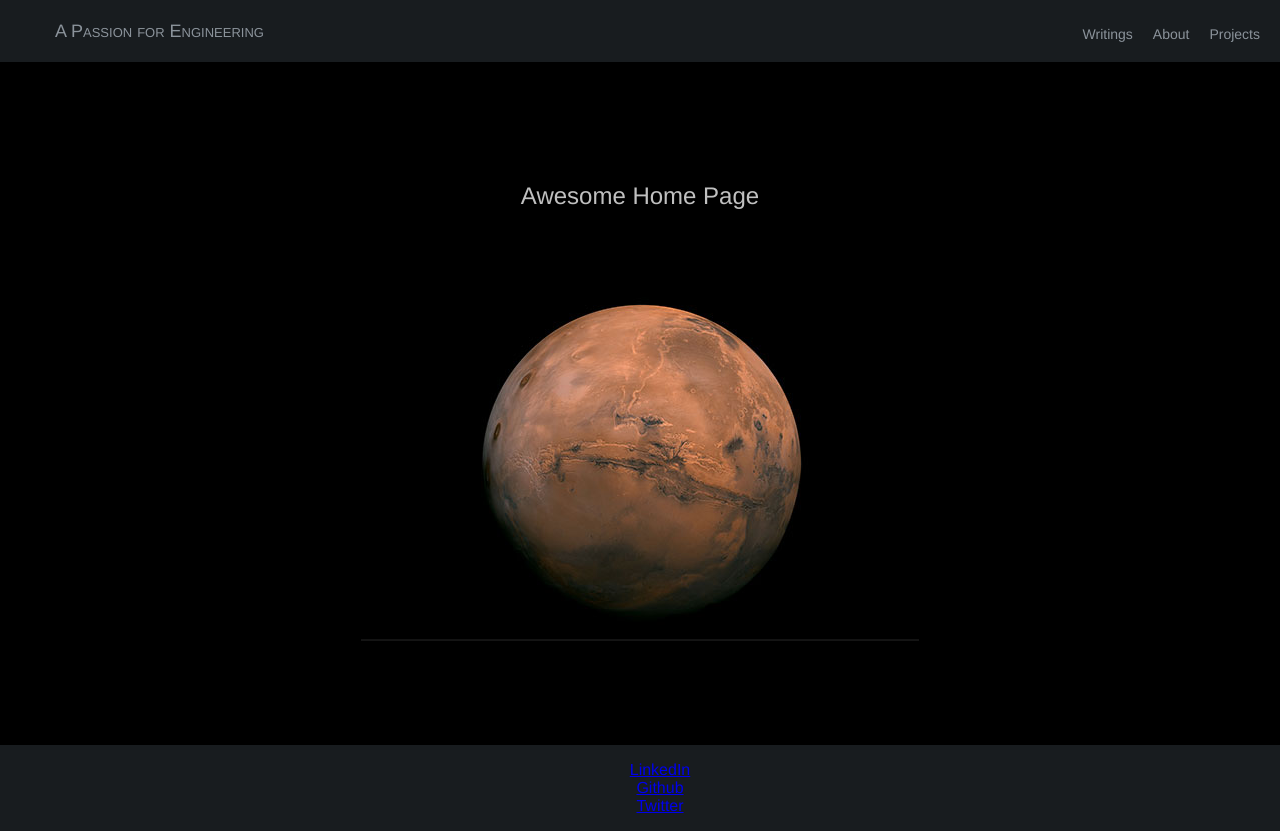
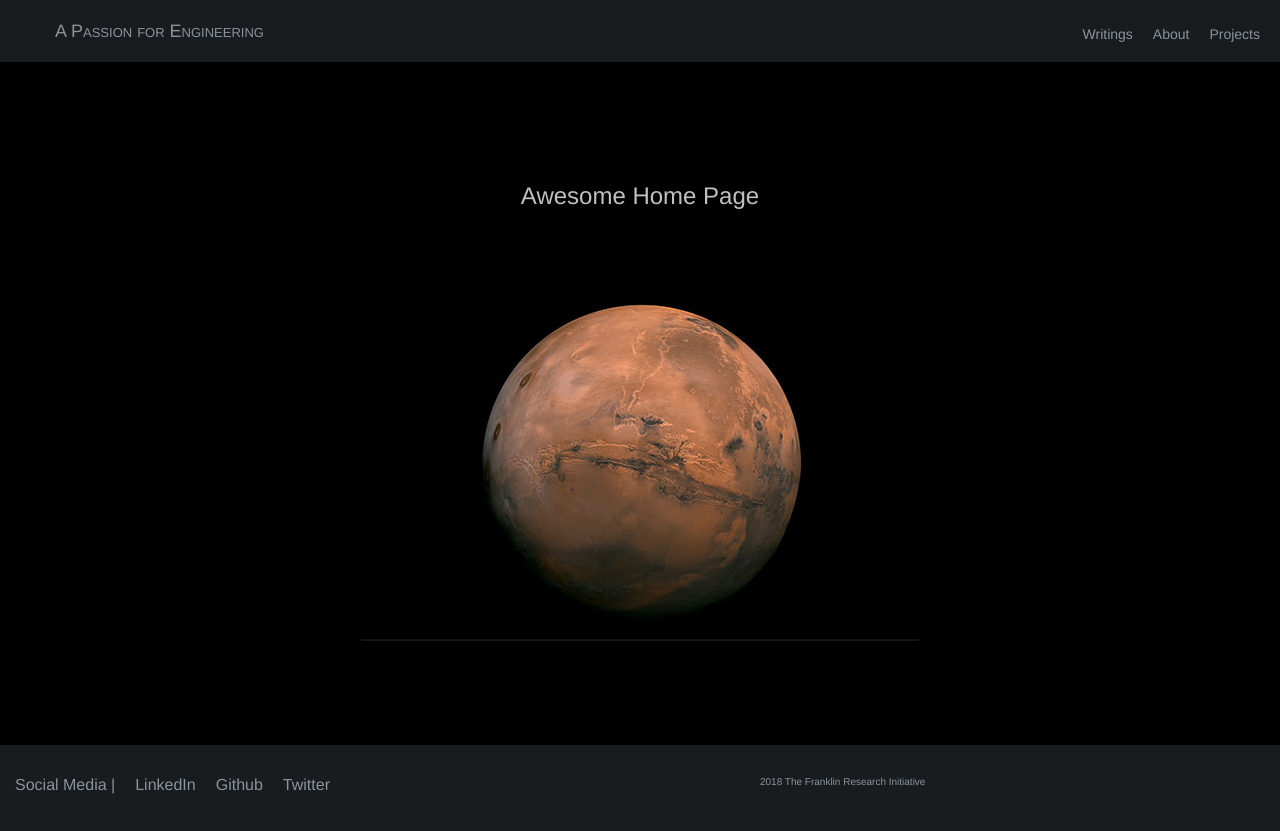
Before and after one commit to dave5801/Portfolio, a React (Create React App) app in the folder portfolio-site/: page / in a window 1280 px wide. Built offline with nearby package versions, Linux system fonts and the light colour scheme.

Commit message:
footer looks nice

```diff
--- a/portfolio-site/src/scenes/home/Footer/footer.css
+++ b/portfolio-site/src/scenes/home/Footer/footer.css
@@ -1,10 +1,33 @@
 .Footer{
+   display: flex;
+}
+
+.Footer-elements-left{
+    padding: 5px;
+    display: flex;
+    list-style: none;
+}
+
+.Footer-elements-left li{
+    padding: 10px;
+}
+
+.social-link{
     font-family: Helvetica;
     font-weight: lighter;
     color: #8b939b;
+    text-decoration: none;
 }
 
-.Footer ul li{
+.Footer-elements-right{
+    margin-left: 400px;
+    padding: 5px;
+    display: flex;
     list-style: none;
-    /*text-decoration: none;*/
+    color: #8b939b;
 }
+
+.Footer-elements-right li{
+    font-size: 10px;
+    padding: 10px;
+}
--- a/portfolio-site/src/scenes/home/Footer/footer.js
+++ b/portfolio-site/src/scenes/home/Footer/footer.js
@@ -8,14 +8,15 @@ class Footer extends Component {
     return (
         <Router>
             <div className="Footer">
-                <ul>
-                    <li><Link to="/">LinkedIn</Link></li>
-                    <li><Link to="/">Github</Link></li>
-                    <li><Link to="/">Twitter</Link></li>
+                <ul className="Footer-elements-left">
+                    <li className="social-link">Social Media | </li>
+                    <li><Link to="/" className="social-link">LinkedIn</Link></li>
+                    <li><Link to="/" className="social-link">Github</Link></li>
+                    <li><Link to="/" className="social-link">Twitter</Link></li>
                 </ul>
-
-
-
+                <ul className="Footer-elements-right">
+                    <li className="social-link">2018 The Franklin Research Initiative </li>
+                </ul>
             </div>
         </Router>
     );
```
